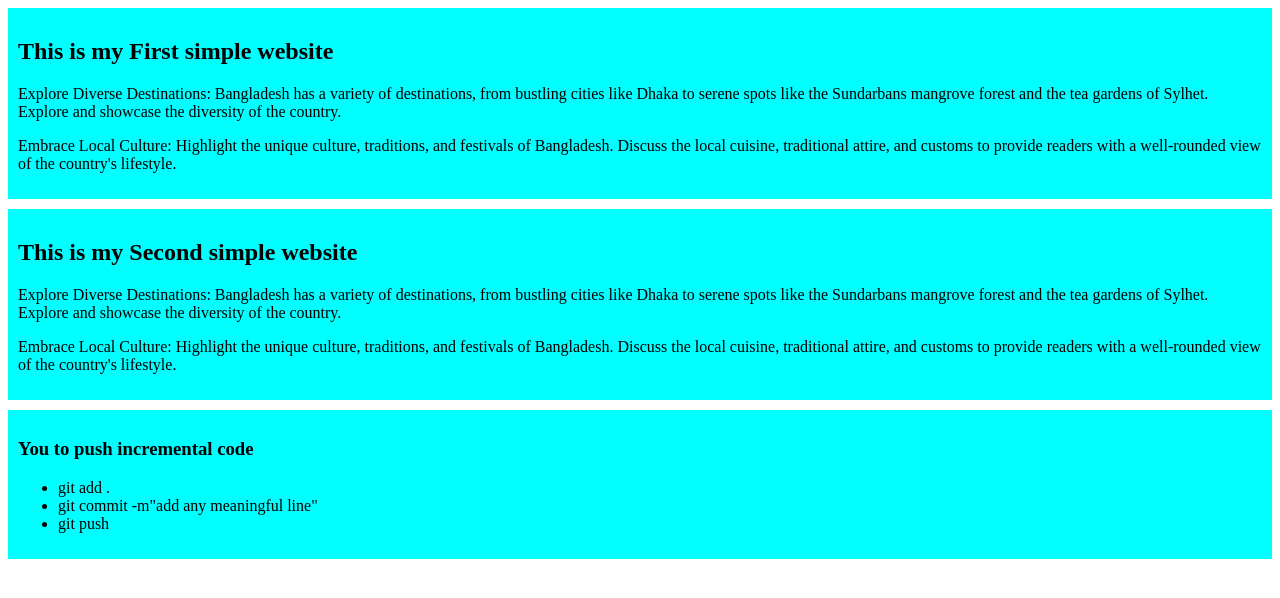
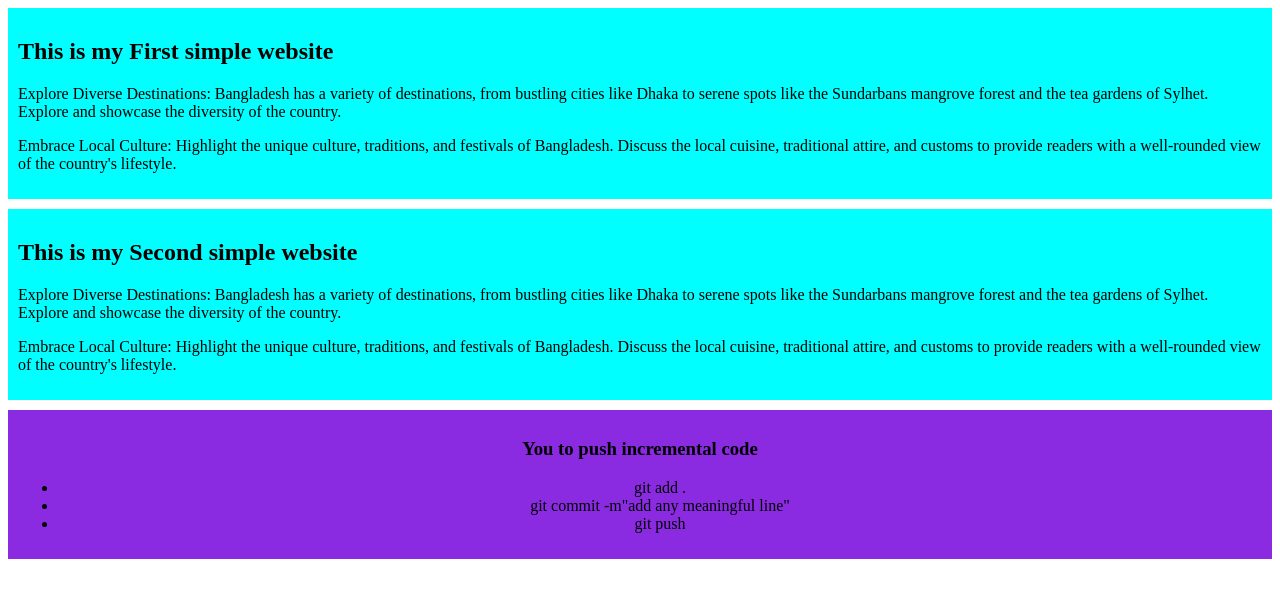
Before and after one commit to Sazzat-Hossain/my-simple-website, a plain HTML site: page index.html in a window 1280 px wide. Drawn offline with Linux system fonts and the light colour scheme.

Commit message:
add new item

```diff
--- a/index.html
+++ b/index.html
@@ -25,7 +25,7 @@
 
             Highlight the unique culture, traditions, and festivals of Bangladesh. Discuss the local cuisine, traditional attire, and customs to provide readers with a well-rounded view of the country's lifestyle.</p>
     </div>
-    <div>
+    <div id="incremental">
         <h3>You to push incremental code</h3>
         <ul>
             <li>git add .</li>
--- a/style/blog.css
+++ b/style/blog.css
@@ -3,3 +3,7 @@ div{
     padding: 10px;
     margin-bottom: 10px;
 }
+#incremental{
+    background-color: blueviolet;
+    text-align: center;
+}
```
